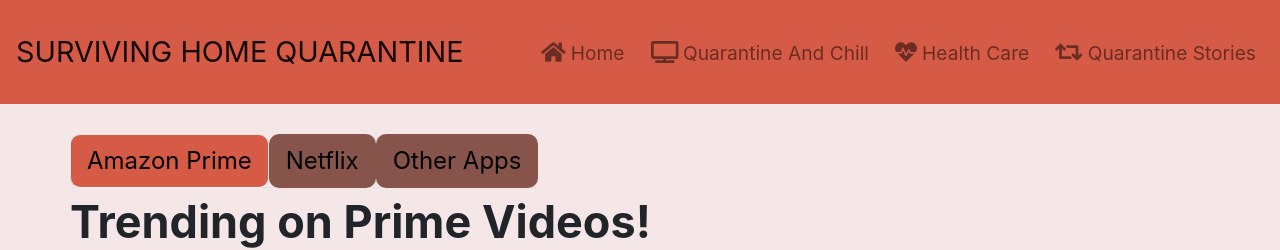
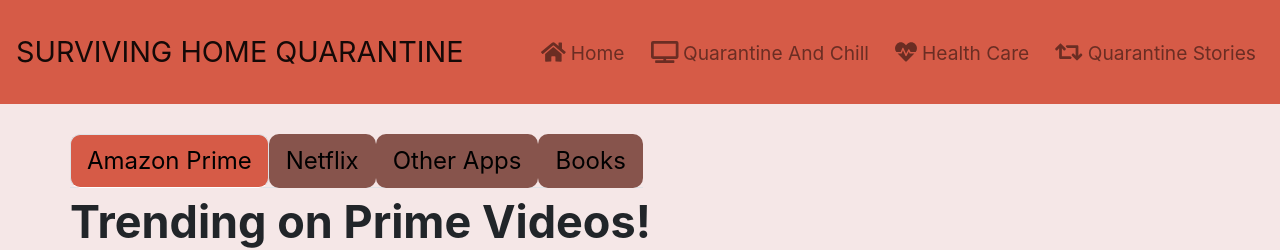
Before and after one commit to vijsharm/portal, a React (Create React App) app: page /tips in a window 1280 px wide. Shown: the top 250 px of the page. Built offline with nearby package versions, Linux system fonts and the light colour scheme.

Commit message:
Tabs in tips

```diff
--- a/src/tips/tips.js
+++ b/src/tips/tips.js
@@ -17,6 +17,9 @@ const Tips = () =>{
                 <Tab eventKey="others" title="Other Apps">
                     <Entertainment heading="Other Apps" />
                 </Tab>
+                <Tab eventKey="books" title="Books">
+                    <Entertainment heading="Books" />
+                </Tab>
             </Tabs>
             </div>
         </div>
```
